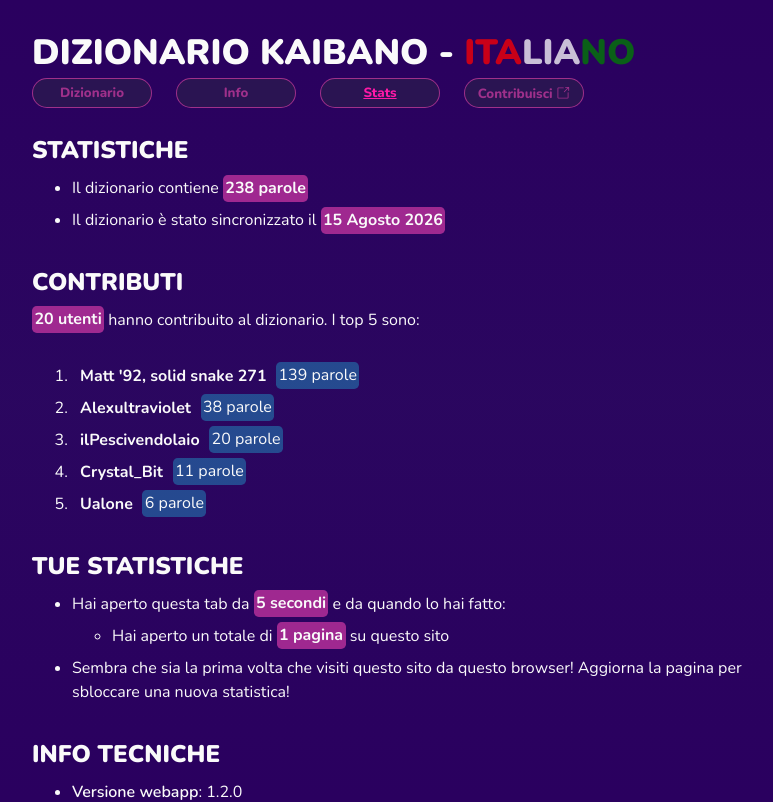
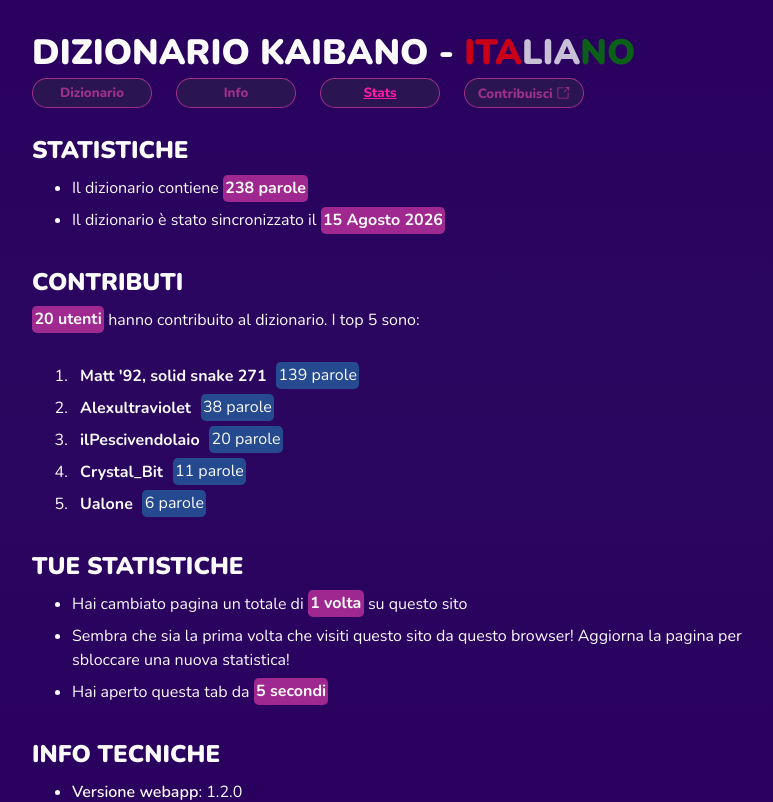
Before and after one commit to davcri/kaibano-dizionario, a Vue app: page /#/stats in a window 1280 px wide. Shown: the top 802 px of the page, without its empty margins (0-773 px from the left). Built offline with nearby package versions, Linux system fonts and the light colour scheme.

Commit message:
minor improvements

```diff
--- a/src/router/index.js
+++ b/src/router/index.js
@@ -32,11 +32,15 @@ const router = createRouter({
 
 const initialClickedLinks = Number(JSON.parse(localStorage.getItem("stats"))?.clickedInternalLinks) ?? 0
 
+let firstLoad = true
+
 router.beforeEach((to, from, next) => {
   const app = appStore();
   app.$state.clickedInternalLinks += 1;
-  const isInitialLoading = app.$state.clickedInternalLinks === initialClickedLinks;
-  if (!isInitialLoading) {
+
+  if (firstLoad) {
+    firstLoad = false
+  } else {
     playSfx('sfx')
   }
 
--- a/src/views/Stats.vue
+++ b/src/views/Stats.vue
@@ -25,23 +25,13 @@
     <h2>Tue statistiche</h2>
     <ul>
       <li>
-        Hai aperto questa tab da
-        <span class="hl">
-          {{ app.elapsedSeconds }}
-          second{{ app.elapsedSeconds === 1 ? "o" : "i" }}</span
+        Hai cambiato pagina un totale di
+        <span class="hl"
+          >{{ app.clickedInternalLinks + 1 }} volt{{
+            app.clickedInternalLinks + 1 === 1 ? "a" : "e"
+          }}</span
         >
-        e da quando lo hai fatto:
-        <ul>
-          <li>
-            Hai aperto un totale di
-            <span class="hl"
-              >{{ app.clickedInternalLinks + 1 }} pagin{{
-                app.clickedInternalLinks + 1 === 1 ? "a" : "e"
-              }}</span
-            >
-            su questo sito
-          </li>
-        </ul>
+        su questo sito
       </li>
       <li v-if="app.elapsedSeconds !== app.totalTime">
         Hai visualizzato {{ url }} per un totale di
@@ -51,6 +41,13 @@
       <li v-else>
         Sembra che sia la prima volta che visiti questo sito da questo browser!
         Aggiorna la pagina per sbloccare una nuova statistica!
+      </li>
+      <li>
+        Hai aperto questa tab da
+        <span class="hl">
+          {{ app.elapsedSeconds }}
+          second{{ app.elapsedSeconds === 1 ? "o" : "i" }}</span
+        >
       </li>
     </ul>
 
```
